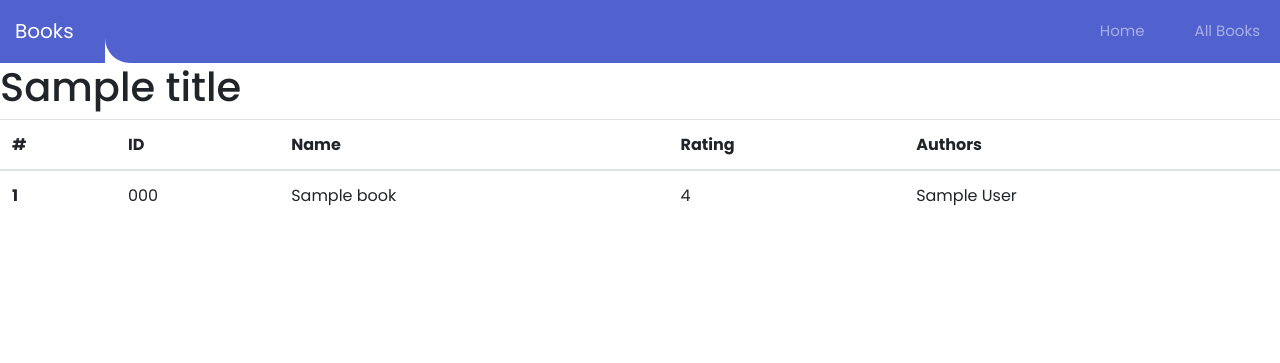
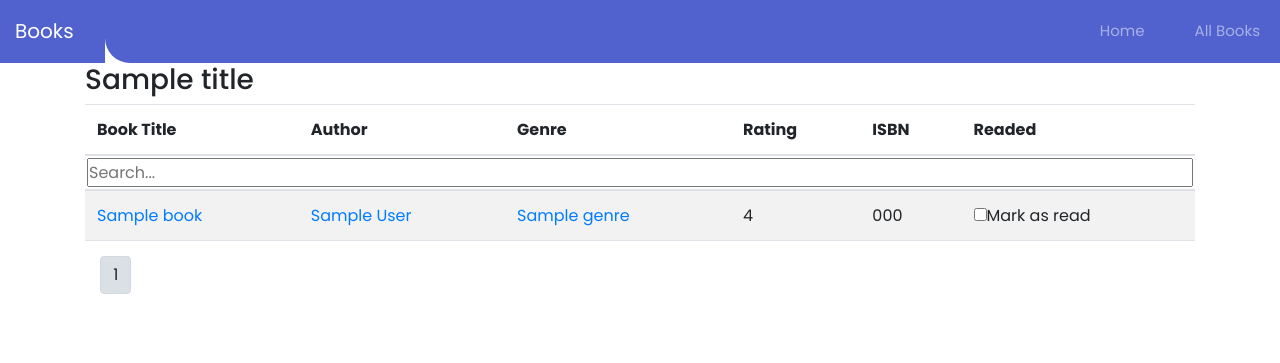
Before and after one commit to trcoelhoo/ws-tp2, a Django app: template books/templates/categories.html in a window 1280 px wide. Shown: the top 363 px of the page. Run offline with Django 4.2, Linux system fonts and the light colour scheme; the template is opened without the code that fills it: most values are stand-ins (such as "Sample title", 1, 10 or a date in 2020); some libraries are stand-ins or nearby versions.

Commit message:
categories.html

```diff
--- a/books/BooksApp/views.py
+++ b/books/BooksApp/views.py
@@ -56,13 +56,13 @@ def author(request, author_name):
 def good_books(request):
     q = Queries(endpoint, repo_name)
     good_books = q.get_good_books()
-    return render(request, 'categories.html', {"title": "Good books", "books": good_books})
+    return render(request, 'books.html', {"title": "Good books", "books": good_books})
 
 
 def bad_books(request):
     q = Queries(endpoint, repo_name)
     bad_books = q.get_bad_books()
-    return render(request, 'categories.html', {"title": "Bad books", "books": bad_books})
+    return render(request, 'books.html', {"title": "Bad Books", "books": bad_books})
 
 
 def popular_books(request):
--- a/books/templates/categories.html
+++ b/books/templates/categories.html
@@ -1,52 +1,86 @@
-<!-- use base.html for the layout -->
 <head>
     {% extends "base.html" %}
     <!-- set the title -->
-    {% block title %}Home{% endblock %}
-    <!-- set the style -->
-    <link rel="stylesheet" type="text/css" href="/static/css/menu.css">
+    {% block title %}All Books{% endblock %}
 </head>
 
 {% block content %}
+    <!-- display all the books (title, author_name, genre, rating and isbn) in a table with pages (100 per page)
+    and a order by dropdown menu -->
+
+
     <body>
-    <div>
-        <div>
-            <h1>{{ title }}</h1>
-        </div>
-        <div class="table-responsive">
-            <table class="table">
+
+        <div class="container">
+            <h3 style="">
+                {{ title }}
+            </h3>
+            <table id="mytableID" style="width:100%"
+                   class="table table-striped sampleTable">
                 <thead>
                     <tr>
-                    <th scope="col">#</th>
-                    <th scope="col">ID</th>
-                    <th scope="col">Name</th>
-                    <th scope="col">Rating</th>
-                    <th scope="col">Authors</th>
+                        <th>Book Title</th>
+                        <th>Author</th>
+                        <th>Genre</th>
+                        <th>Rating</th>
+                        <th>ISBN</th>
+                        <th>Readed</th>
                     </tr>
                 </thead>
                 <tbody>
                     {% for book in books %}
+                        <!-- if clicked on the book title, go to the book page -->
                         <tr>
-                        <th scope="row">{{ forloop.counter }}</th>
-                        <td>{{ book.isbn }}</td>
-                        <td>{{ book.title }}</td>
-                        <td>{{ book.rating }}</td>
+                            <td><a href="/books/{{ book.isbn }}">{{ book.title }}</a></td>
+                            <!-- put all the authors from the list in a string -->
                             <td>
                                 {% for author in book.author_name %}
-                                {% if forloop.counter0 > 0 %}
-                                    ,
-                                {% endif %}
-                                {{ author }}
+                                    <a href="/books/authors/{{ author }}">{{ author }}</a>
+                                    {% if not forloop.last %}, {% endif %}
                                 {% endfor %}
                             </td>
+                            <td>
+                                {% for genre in book.genre %}
+                                    <a href="/{{ genre }}">{{ genre }}</a>
+                                    {% if not forloop.last %}, {% endif %}
+                                {% endfor %}
+                            </td>
+                            <td>{{ book.rating }}</td>
+                            <td>{{ book.isbn }}</td>
+
+                            <!-- show if it has been read (book.has_seen=="true" with a checkbox, if the user clicks on it, it will be updated in the database (function in the views.py) -->
+                            <td>
+                                <input type="checkbox" {% if book.has_seen == "true" %} checked {% endif %} onclick="location.href='/update/{{ book.isbn }}/'
+                                ">Mark as read</input>
+                            </td>
+
                         </tr>
                     {% endfor %}
                 </tbody>
             </table>
-
         </div>
 
+        {% block scripts %}
+            <script src="https://ajax.googleapis.com/ajax/libs/jquery/3.3.1/jquery.min.js"></script>
+            <script src="/static/js/fancyTable.js"></script>
+            <script src="/static/js/nav.js"></script>
+        {% endblock %}
 
-    </div>
+        <script type="text/javascript">
+            $(document).ready(function() {
+                //initialize the table
+                $('#mytableID').fancyTable({
+                    pagination: true,
+                    perPage: 30,
+                    searchable: true,
+                    globalSearch: true,
+                    sortable: true,
+                    globalSearchPlaceholder: 'Search',
+                });
+            });
+        </script>
+
+
     </body>
+
 {% endblock %}
--- a/books/templates/index.html
+++ b/books/templates/index.html
@@ -17,19 +17,19 @@
     <div class="menu">
         <div class = "hexagonArea first">
             <div class="hexagon">
-                <a href="{% url 'good_books' %}">
+                <a href="/books/good/">
                     <img src="/static/images/good.webp" alt="good books" width="100" height="100">
                 </a>
                 <h3>Good books: {{ nGood }}</h3>
             </div>
             <div class="hexagon">
-                <a href="/books/bad">
+                <a href="/books/bad/">
                     <img src="/static/images/bad.webp" alt="bad books" width="100" height="100">
                 </a>
                 <h3>Bad books: {{ nBad }}</h3>
             </div>
             <div class="hexagon">
-                <a href="/books/popular">
+                <a href="/books/">
                     <img src="/static/images/popular.webp" alt="popular books" width="100" height="100">
                 </a>
                 <h3>Popular: {{ nPopular }}</h3>
```
Lines whose indentation alone changed are shown as unchanged.
